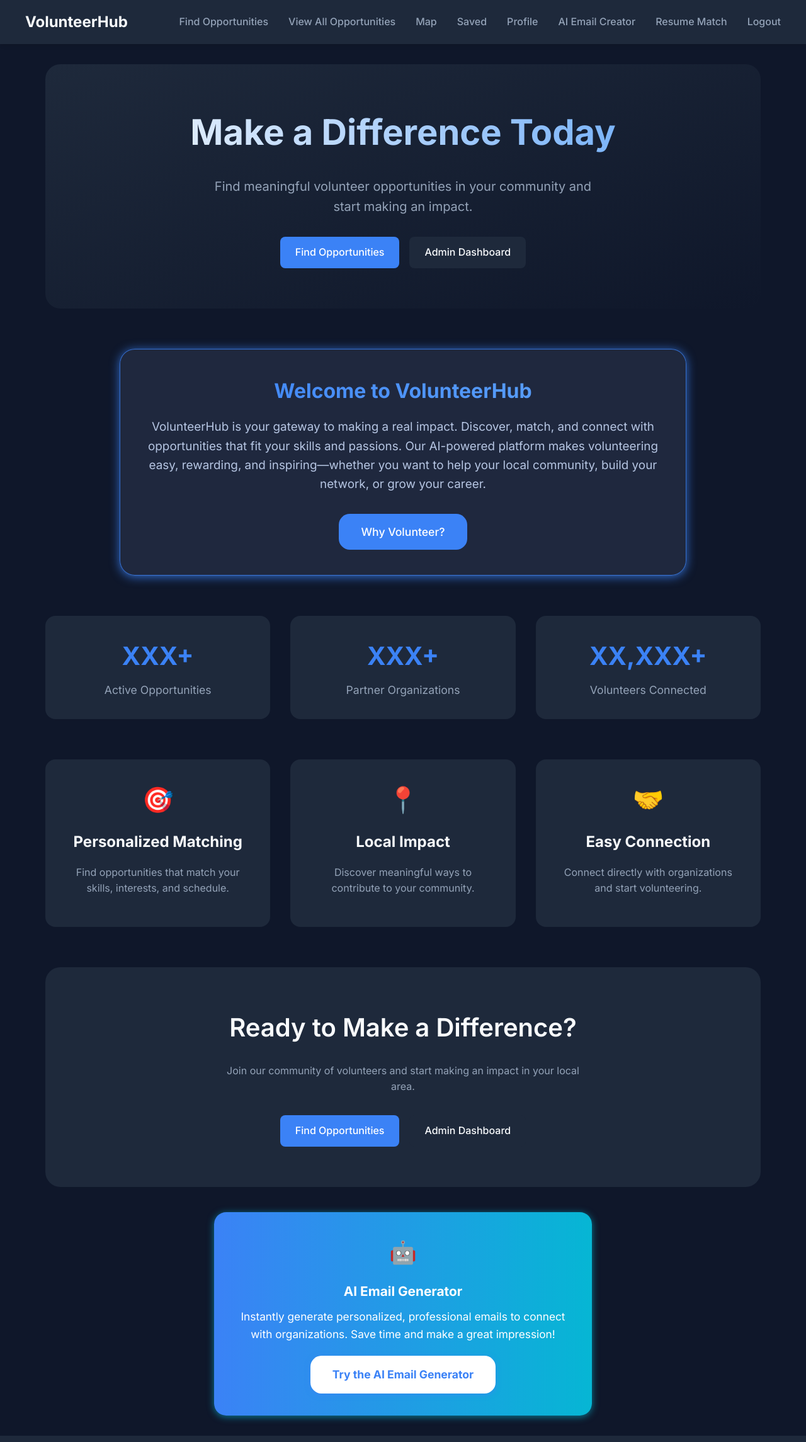
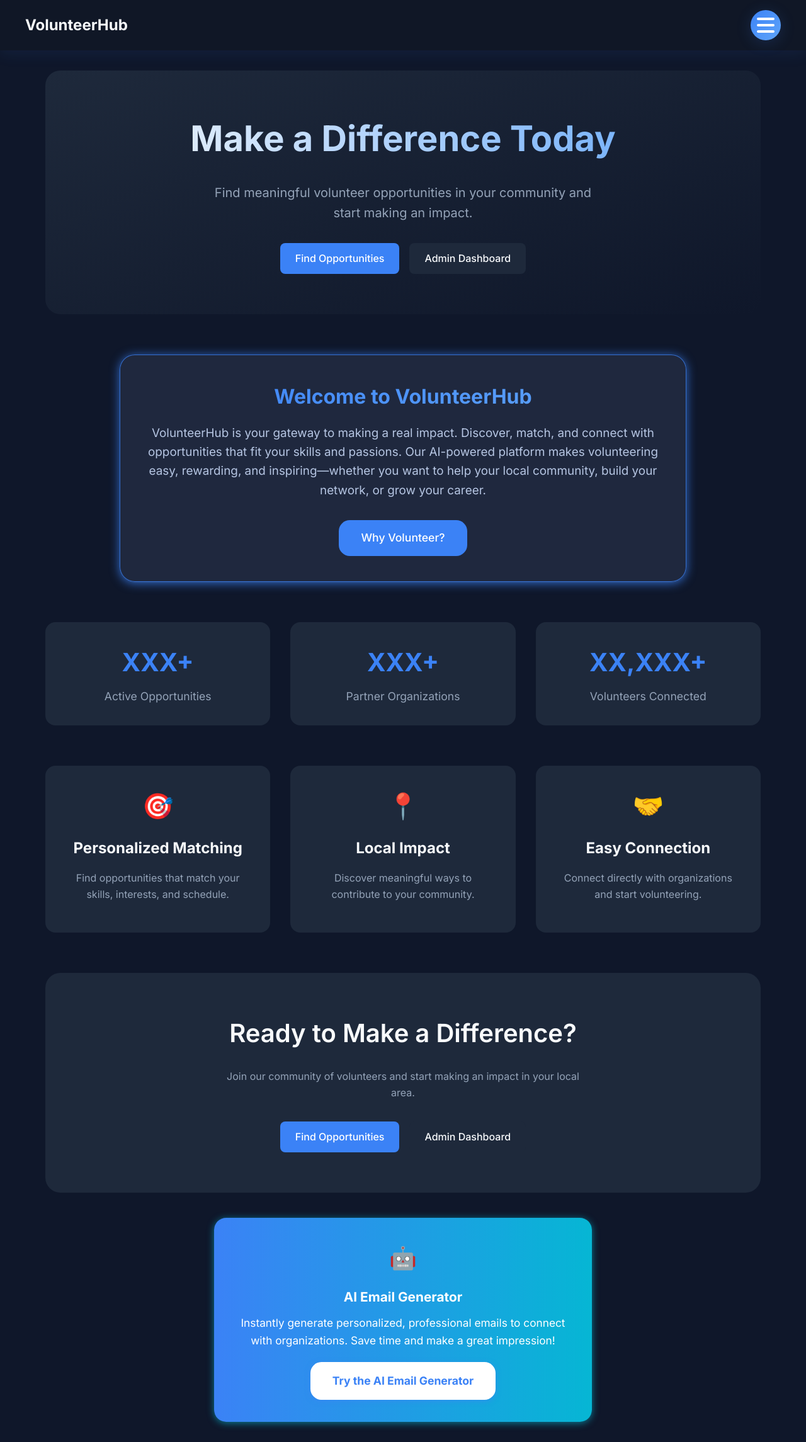
Before and after one commit to SarveshwarSenthilKumar/VolunteerHub, a Flask app: page / in a window 1280 px wide; the page is wider, and only the part inside the window is pictured. Shown: that part at 63% size. Run offline with Flask 2, Linux system fonts and the light colour scheme; the visitor is signed in with stand-in values (Sample User, id 1).

Commit message:
Updated Nav Bar design

```diff
--- a/templates/base.html
+++ b/templates/base.html
@@ -15,6 +15,13 @@
             --success: #22c55e;
             --error: #ef4444;
             --warning: #f59e0b;
+            --vh-nav-bg: rgba(17,24,39,0.97);
+            --vh-nav-shadow: 0 4px 24px 0 rgba(59,130,246,0.10);
+            --vh-nav-radius: 1.2rem;
+            --vh-nav-accent: #3b82f6;
+            --vh-nav-accent2: #60a5fa;
+            --vh-nav-icon: #fff;
+            --vh-nav-tooltip-bg: #23272a;
         }
 
         * {
@@ -61,6 +68,9 @@
             text-decoration: none;
             flex-shrink: 0;
             margin-right: 2.5rem;
+            display: flex;
+            align-items: center;
+            gap: 0.7rem;
         }
         .nav-links {
             display: flex;
@@ -323,52 +333,187 @@
             .simple-menu-btn, .simple-dropdown { display: none !important; }
         }
         .nav-toggle, .mobile-nav-dropdown, .futuristic-menu-btn, .futuristic-dropdown, .modern-menu-btn, .modern-dropdown { display: none !important; }
+        .vh-nav {
+            background: var(--vh-nav-bg);
+            box-shadow: var(--vh-nav-shadow);
+            position: sticky;
+            top: 0;
+            z-index: 2000;
+            padding: 1rem 2rem;
+        }
+        .vh-nav-content {
+            max-width: 1200px;
+            margin: 0 auto;
+            display: flex;
+            justify-content: space-between;
+            align-items: center;
+            position: relative;
+        }
+        /* Logo untouched */
+        .logo {
+            font-size: 1.5rem;
+            font-weight: 700;
+            color: var(--text-primary);
+            text-decoration: none;
+            flex-shrink: 0;
+            margin-right: 2.5rem;
+            display: flex;
+            align-items: center;
+            gap: 0.7rem;
+        }
+        /* Hamburger Button */
+        #vh-hamburger {
+            display: flex;
+            align-items: center;
+            justify-content: center;
+            width: 48px;
+            height: 48px;
+            background: linear-gradient(135deg, var(--vh-nav-accent) 0%, var(--vh-nav-accent2) 100%);
+            border: none;
+            border-radius: 50%;
+            box-shadow: 0 4px 24px 0 rgba(59,130,246,0.18);
+            cursor: pointer;
+            position: relative;
+            transition: box-shadow 0.2s, background 0.2s, transform 0.18s;
+            outline: none;
+        }
+        #vh-hamburger:active, #vh-hamburger:focus {
+            box-shadow: 0 2px 8px 0 rgba(59,130,246,0.25);
+            background: linear-gradient(135deg, #2563eb 0%, var(--vh-nav-accent2) 100%);
+        }
+        #vh-hamburger .vh-hamburger-icon {
+            width: 28px;
+            height: 28px;
+            display: flex;
+            flex-direction: column;
+            justify-content: center;
+            align-items: center;
+            gap: 6px;
+        }
+        #vh-hamburger .vh-hamburger-icon span {
+            display: block;
+            width: 100%;
+            height: 4px;
+            border-radius: 2px;
+            background: var(--vh-nav-icon);
+            transition: all 0.3s cubic-bezier(.68,-0.55,.27,1.55);
+        }
+        #vh-hamburger.open .vh-hamburger-icon span:nth-child(1) {
+            transform: translateY(10px) rotate(45deg);
+        }
+        #vh-hamburger.open .vh-hamburger-icon span:nth-child(2) {
+            opacity: 0;
+        }
+        #vh-hamburger.open .vh-hamburger-icon span:nth-child(3) {
+            transform: translateY(-10px) rotate(-45deg);
+        }
+        /* Dropdown */
+        #vh-dropdown {
+            position: absolute;
+            top: 110%;
+            right: 0;
+            min-width: 60px;
+            background: var(--vh-nav-bg);
+            border-radius: var(--vh-nav-radius);
+            box-shadow: 0 8px 32px 0 rgba(59,130,246,0.18);
+            padding: 1.1rem 0.5rem;
+            z-index: 9999;
+            opacity: 0;
+            pointer-events: none;
+            transform: translateY(-16px) scale(0.98);
+            transition: opacity 0.28s cubic-bezier(.68,-0.55,.27,1.55), transform 0.28s cubic-bezier(.68,-0.55,.27,1.55);
+            display: flex;
+            flex-direction: column;
+            gap: 0.3rem;
+        }
+        #vh-dropdown.open {
+            opacity: 1;
+            pointer-events: auto;
+            transform: translateY(0) scale(1);
+        }
+        #vh-dropdown a {
+            display: flex;
+            align-items: center;
+            justify-content: center;
+            width: 44px;
+            height: 44px;
+            margin: 0 auto;
+            border-radius: 50%;
+            background: none;
+            color: var(--vh-nav-icon);
+            font-size: 1.35em;
+            transition: background 0.18s, color 0.18s, transform 0.18s;
+            text-decoration: none;
+            box-shadow: 0 2px 8px 0 rgba(59,130,246,0.08);
+            position: relative;
+        }
+        #vh-dropdown a:hover, #vh-dropdown a:focus {
+            background: linear-gradient(135deg, var(--vh-nav-accent) 0%, var(--vh-nav-accent2) 100%);
+            color: #fff;
+            transform: scale(1.08) translateY(-2px);
+        }
+        #vh-dropdown a .vh-nav-tooltip {
+            visibility: hidden;
+            opacity: 0;
+            background: var(--vh-nav-tooltip-bg);
+            color: #fff;
+            text-align: center;
+            border-radius: 0.5em;
+            padding: 0.3em 0.8em;
+            position: absolute;
+            left: 110%;
+            top: 50%;
+            transform: translateY(-50%);
+            z-index: 10000;
+            font-size: 0.95em;
+            font-weight: 600;
+            white-space: nowrap;
+            transition: opacity 0.18s, visibility 0.18s;
+            pointer-events: none;
+        }
+        #vh-dropdown a:hover .vh-nav-tooltip, #vh-dropdown a:focus .vh-nav-tooltip {
+            visibility: visible;
+            opacity: 1;
+        }
+        @media (max-width: 600px) {
+            .container { padding: 0.5rem; }
+            .vh-nav { padding: 0.5rem 0.7rem; }
+            .vh-nav-content { flex-direction: row; gap: 0.7rem; }
+            .logo { font-size: 1.2rem; }
+        }
+        @media (max-width: 400px) {
+            .container { padding: 0.2rem; }
+            .vh-nav { padding: 0.2rem 0.3rem; }
+            .logo { font-size: 1rem; }
+        }
     </style>
+    <link rel="stylesheet" href="https://cdnjs.cloudflare.com/ajax/libs/font-awesome/6.4.0/css/all.min.css">
     {% block extra_css %}{% endblock %}
 </head>
 <body>
-    <nav class="navbar">
-        <div class="navbar-content" style="z-index: 10; position: relative;">
+    <nav class="vh-nav">
+        <div class="vh-nav-content" style="z-index: 10; position: relative;">
             <a href="/" class="logo">VolunteerHub</a>
-            {% if request.path == '/' %}
-                <button class="simple-menu-btn" id="simple-menu-btn" aria-label="Open menu" aria-expanded="false" aria-controls="simple-dropdown">
-                    <span class="simple-menu-icon">
-                        <span></span>
-                        <span></span>
-                        <span></span>
-                    </span>
-                </button>
-                <div class="simple-dropdown" id="simple-dropdown">
-                    <div class="mobile-nav-links">
-                        {% if session.get("name") %}
-                            <a href="/swipe" class="nav-link">Find Opportunities</a>
-                            <a href="/all-opportunities" class="nav-link">View All Opportunities</a>
-                            <a href="/map" class="nav-link">Map</a>
-                            <a href="/saved" class="nav-link">Saved</a>
-                            <a href="/profile" class="nav-link">Profile</a>
-                            <a href="/ai-email" class="nav-link">AI Email Creator</a>
-                            <a href="/resume-match" class="nav-link">Resume Match</a>
-                            <a href="/auth/logout" class="nav-link">Logout</a>
-                        {% else %}
-                            <a href="/auth/login" class="nav-link">Login</a>
-                            <a href="/auth/signup" class="nav-link">Sign Up</a>
-                        {% endif %}
-                    </div>
-                </div>
-            {% endif %}
-            <div class="nav-links">
+            <button id="vh-hamburger" aria-label="Open menu" aria-expanded="false" aria-controls="vh-dropdown">
+                <span class="vh-hamburger-icon">
+                    <span></span>
+                    <span></span>
+                    <span></span>
+                </span>
+            </button>
+            <div id="vh-dropdown">
                 {% if session.get("name") %}
-                    <a href="/swipe" class="nav-link">Find Opportunities</a>
-                    <a href="/all-opportunities" class="nav-link">View All Opportunities</a>
-                    <a href="/map" class="nav-link">Map</a>
-                    <a href="/saved" class="nav-link">Saved</a>
-                    <a href="/profile" class="nav-link">Profile</a>
-                    <a href="/ai-email" class="nav-link">AI Email Creator</a>
-                    <a href="/resume-match" class="nav-link">Resume Match</a>
-                    <a href="/auth/logout" class="nav-link">Logout</a>
+                    <a href="/swipe" tabindex="0"><i class="fas fa-fire"></i><span class="vh-nav-tooltip">Find</span></a>
+                    <a href="/all-opportunities" tabindex="0"><i class="fas fa-list"></i><span class="vh-nav-tooltip">All</span></a>
+                    <a href="/map" tabindex="0"><i class="fas fa-map-marked-alt"></i><span class="vh-nav-tooltip">Map</span></a>
+                    <a href="/saved" tabindex="0"><i class="fas fa-bookmark"></i><span class="vh-nav-tooltip">Saved</span></a>
+                    <a href="/profile" tabindex="0"><i class="fas fa-user"></i><span class="vh-nav-tooltip">Profile</span></a>
+                    <a href="/ai-email" tabindex="0"><i class="fas fa-robot"></i><span class="vh-nav-tooltip">AI Email</span></a>
+                    <a href="/resume-match" tabindex="0"><i class="fas fa-file-alt"></i><span class="vh-nav-tooltip">Resume</span></a>
+                    <a href="/auth/logout" tabindex="0"><i class="fas fa-sign-out-alt"></i><span class="vh-nav-tooltip">Logout</span></a>
                 {% else %}
-                    <a href="/auth/login" class="nav-link">Login</a>
-                    <a href="/auth/signup" class="nav-link">Sign Up</a>
+                    <a href="/auth/login" tabindex="0"><i class="fas fa-sign-in-alt"></i><span class="vh-nav-tooltip">Login</span></a>
+                    <a href="/auth/signup" tabindex="0"><i class="fas fa-user-plus"></i><span class="vh-nav-tooltip">Sign Up</span></a>
                 {% endif %}
             </div>
         </div>
@@ -381,13 +526,14 @@
     {% block extra_js %}
     <script>
     document.addEventListener('DOMContentLoaded', function() {
-        const menuBtn = document.getElementById('simple-menu-btn');
-        const dropdown = document.getElementById('simple-dropdown');
+        const menuBtn = document.getElementById('vh-hamburger');
+        const dropdown = document.getElementById('vh-dropdown');
         if (menuBtn && dropdown) {
             function toggleMenu(e) {
                 e.preventDefault();
                 e.stopPropagation();
                 const isOpen = dropdown.classList.toggle('open');
+                menuBtn.classList.toggle('open', isOpen);
                 menuBtn.setAttribute('aria-expanded', isOpen ? 'true' : 'false');
             }
             menuBtn.addEventListener('click', toggleMenu);
@@ -395,12 +541,14 @@
             document.addEventListener('click', function(e) {
                 if (!dropdown.contains(e.target) && !menuBtn.contains(e.target)) {
                     dropdown.classList.remove('open');
+                    menuBtn.classList.remove('open');
                     menuBtn.setAttribute('aria-expanded', 'false');
                 }
             });
             dropdown.querySelectorAll('a').forEach(function(link) {
                 link.addEventListener('click', function() {
                     dropdown.classList.remove('open');
+                    menuBtn.classList.remove('open');
                     menuBtn.setAttribute('aria-expanded', 'false');
                 });
             });
```
